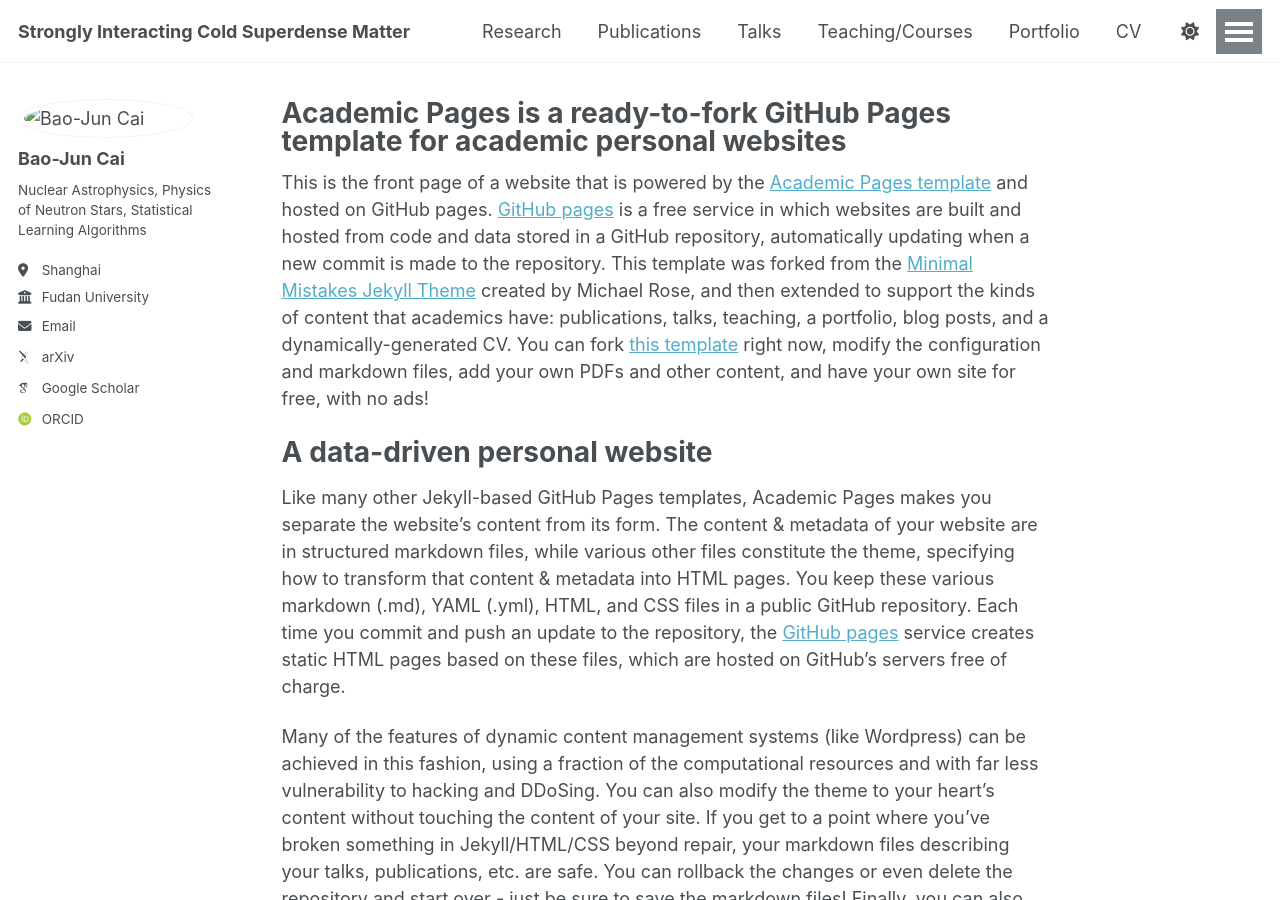
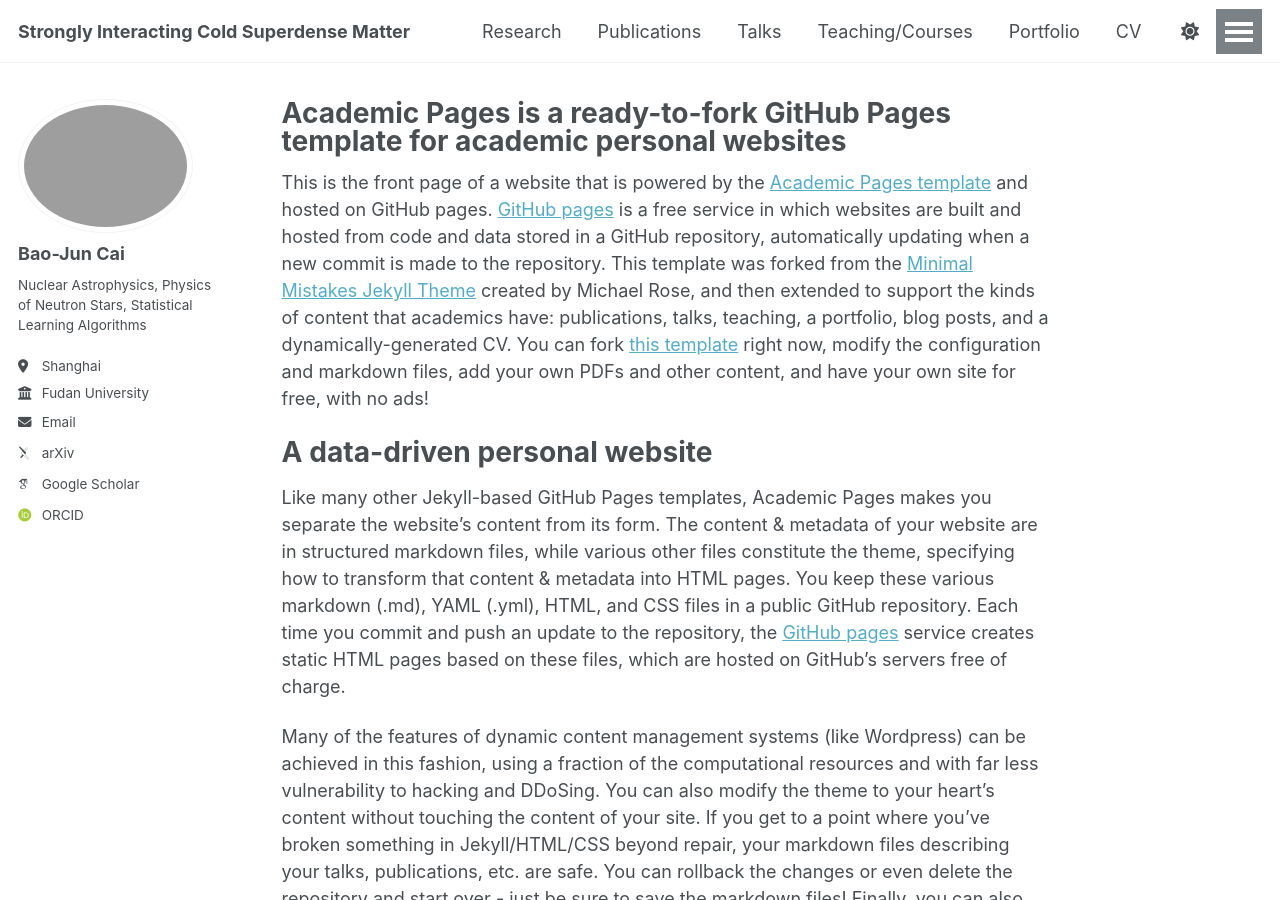
Before and after one commit to bjcai-phys/bjcai-phys.github.io, a Jekyll site: the page built from _pages/about.md, in a window 1280 px wide and 900 px high. Built offline with Jekyll 4.4.1, drawn with Linux system fonts in a browser that asks for light colours; some web fonts are replaced.

Commit message:
Update _config.yml

```diff
--- a/_config.yml
+++ b/_config.yml
@@ -23,7 +23,6 @@
 #               Additional customization can be done by editing /_includes/author-profile.html
 author:
   # Biographic information
-  avatar           : "/images/me.png"
   name             : "Bao-Jun Cai"
   pronouns         : # example: "she/her"
   bio              : "Nuclear Astrophysics, Physics of Neutron Stars, Statistical Learning Algorithms"
```
